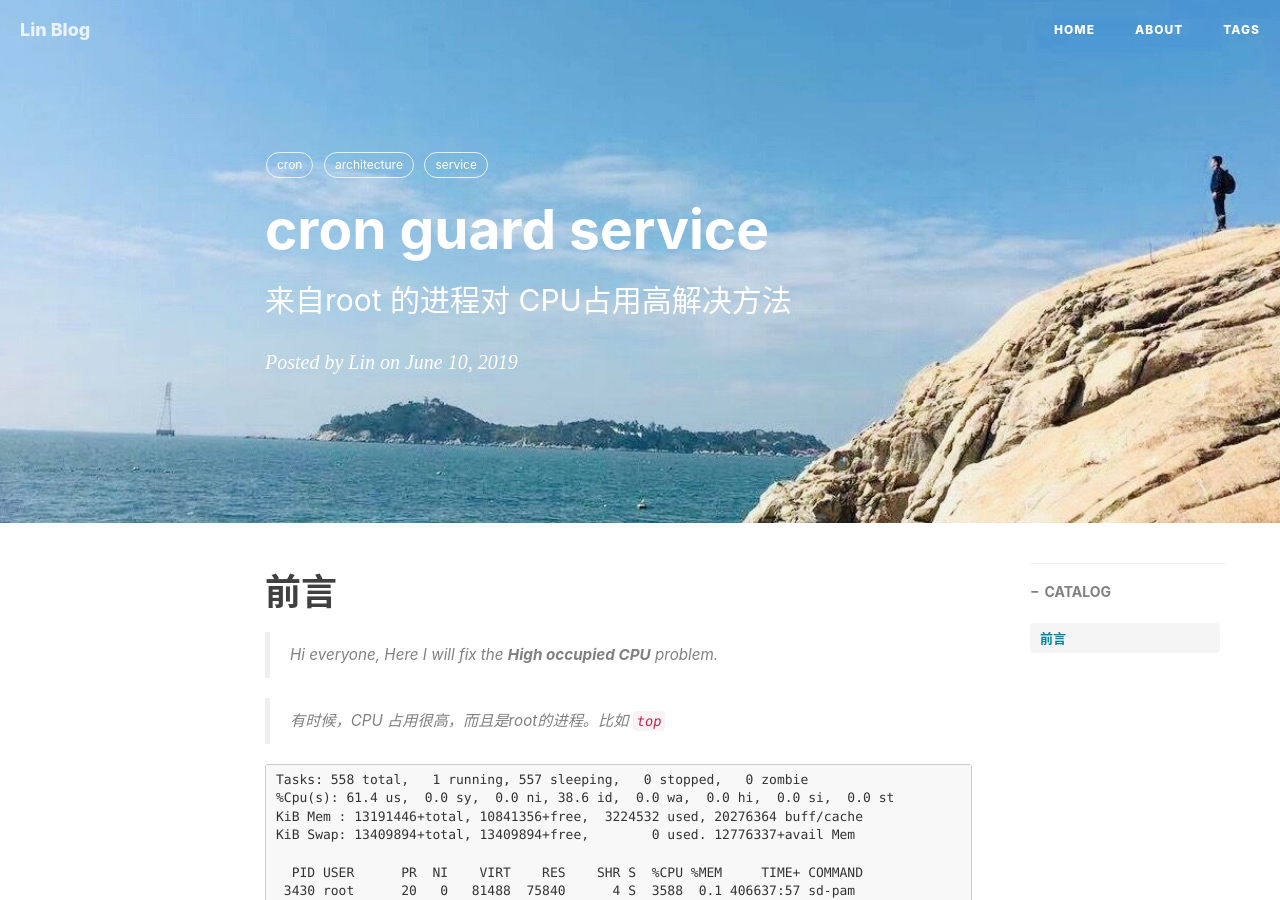
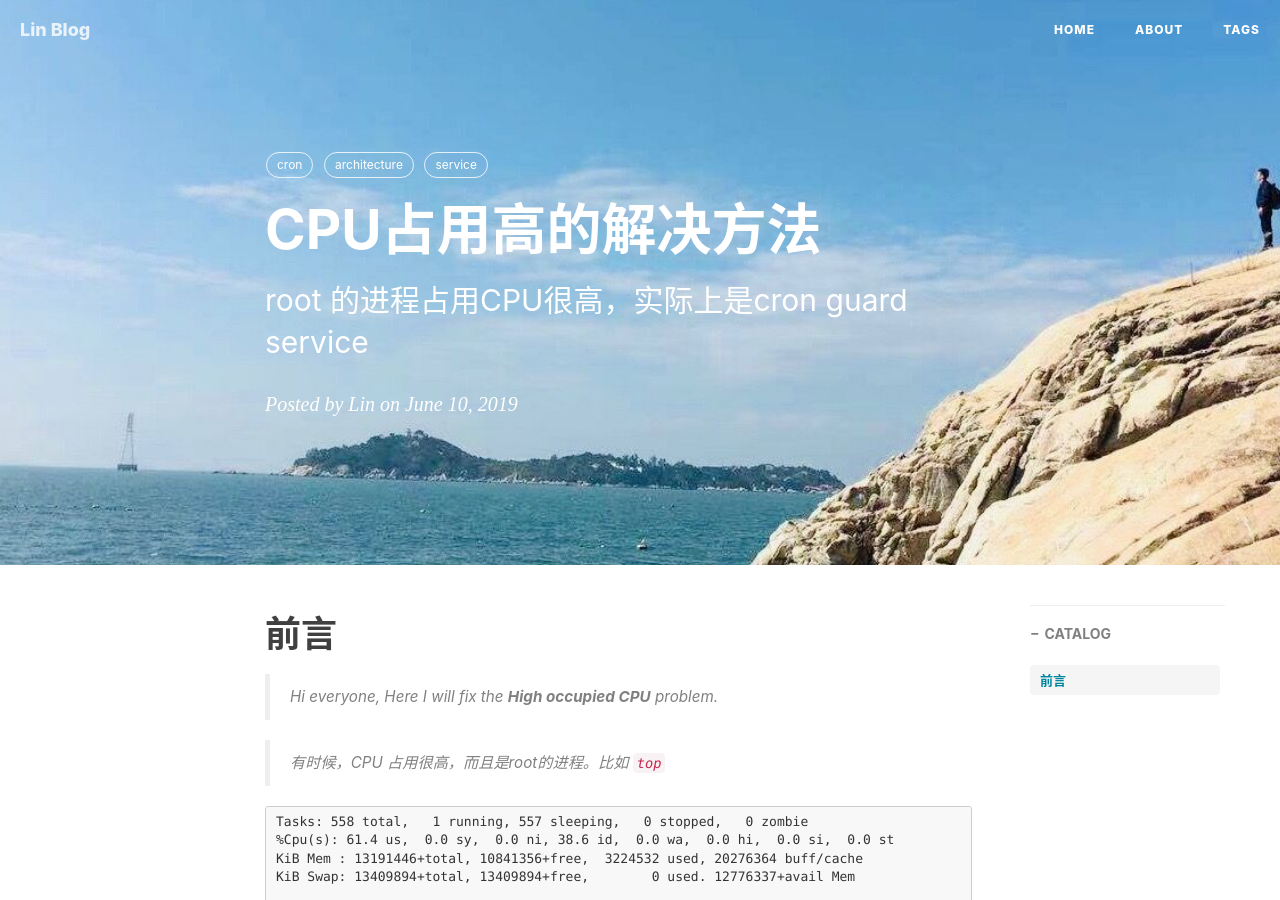
Before and after one commit to linrio/linlingfeng.github.io, a Jekyll site: the page built from _posts/2019-06-10-high-occupied-CPU.md, in a window 1280 px wide and 900 px high. Built offline with Jekyll 4.4.1, drawn with Linux system fonts in a browser that asks for light colours; nearby versions of some CDN libraries; comment, search, counter and statistics services are not loaded.

Commit message:
Update 2019-06-10-high-occupied-CPU.md

```diff
--- a/_posts/2019-06-10-high-occupied-CPU.md
+++ b/_posts/2019-06-10-high-occupied-CPU.md
@@ -1,7 +1,7 @@
 ---
 layout:     post
-title:      cron guard service
-subtitle:   来自root 的进程对 CPU占用高解决方法
+title:      CPU占用高的解决方法
+subtitle:   root 的进程占用CPU很高，实际上是cron guard service
 date:       2019-06-10
 author:     Lin
 header-img: img/seaside-huizhou.jpg
```
